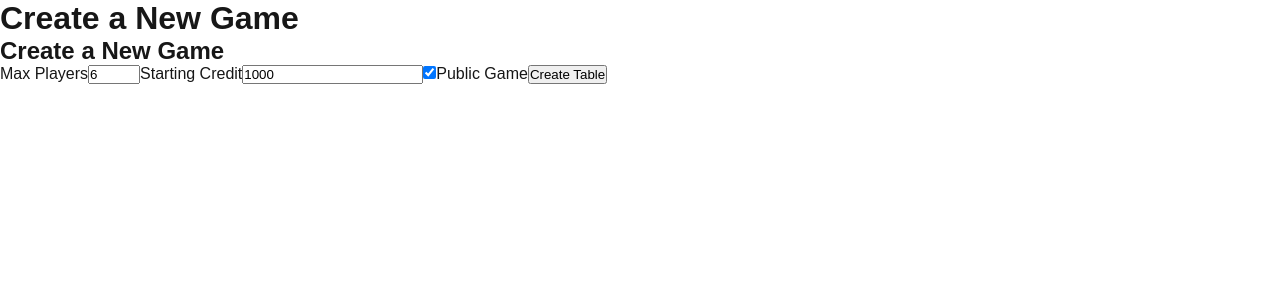
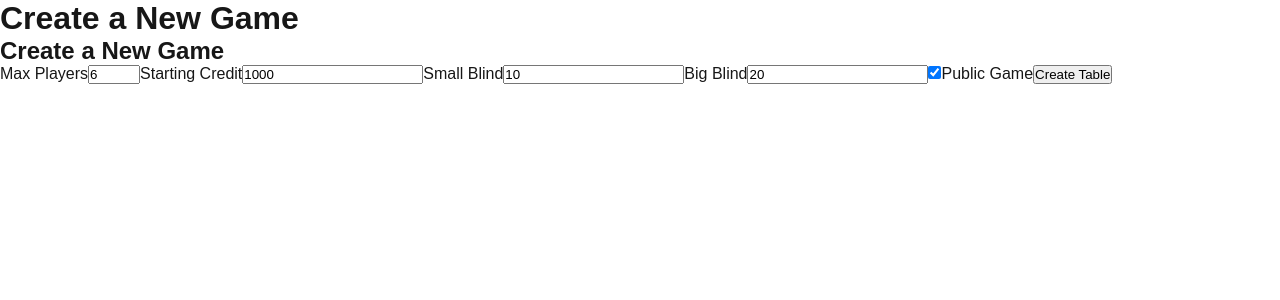
Before and after one commit to Qavrox/sopra-fs25-group-45-client, a Next.js app: page /lobby/create in a window 1280 px wide. Shown: the top 300 px of the page. Built offline with nearby package versions, Linux system fonts and the light colour scheme; what @ant-design/nextjs-registry would draw is missing.

Commit message:
Adjustment to meet requirement of service endpoint

```diff
--- a/app/components/CreateRoom/CreateRoomForm.tsx
+++ b/app/components/CreateRoom/CreateRoomForm.tsx
@@ -7,6 +7,8 @@ export default function CreateRoomForm() {
   const [startCredit, setStartCredit] = useState(1000);
   const [isPublic, setIsPublic] = useState(true);
   const [password, setPassword] = useState('');
+  const [smallBlind, setSmallBlind] = useState(10);
+  const [bigBlind, setBigBlind] = useState(20);
   const [loading, setLoading] = useState(false);
 
   const { value: token } = useLocalStorage<string>('token', '');
@@ -37,6 +39,8 @@ export default function CreateRoomForm() {
           startCredit,
           isPublic,
           password: isPublic ? null : password,
+          smallBlind,
+          bigBlind
         }),
       });
 
@@ -86,6 +90,32 @@ export default function CreateRoomForm() {
         />
       </label>
 
+      {/* ✅ 新增：small blind 输入 */}
+      <label className="block">
+        Small Blind
+        <input
+          type="number"
+          className="w-full border p-2 mt-1"
+          min={1}
+          value={smallBlind}
+          onChange={(e) => setSmallBlind(Number(e.target.value))}
+          required
+        />
+      </label>
+
+      {/* ✅ 新增：big blind 输入 */}
+      <label className="block">
+        Big Blind
+        <input
+          type="number"
+          className="w-full border p-2 mt-1"
+          min={1}
+          value={bigBlind}
+          onChange={(e) => setBigBlind(Number(e.target.value))}
+          required
+        />
+      </label>
+
       <label className="flex items-center gap-2">
         <input
           type="checkbox"
```
